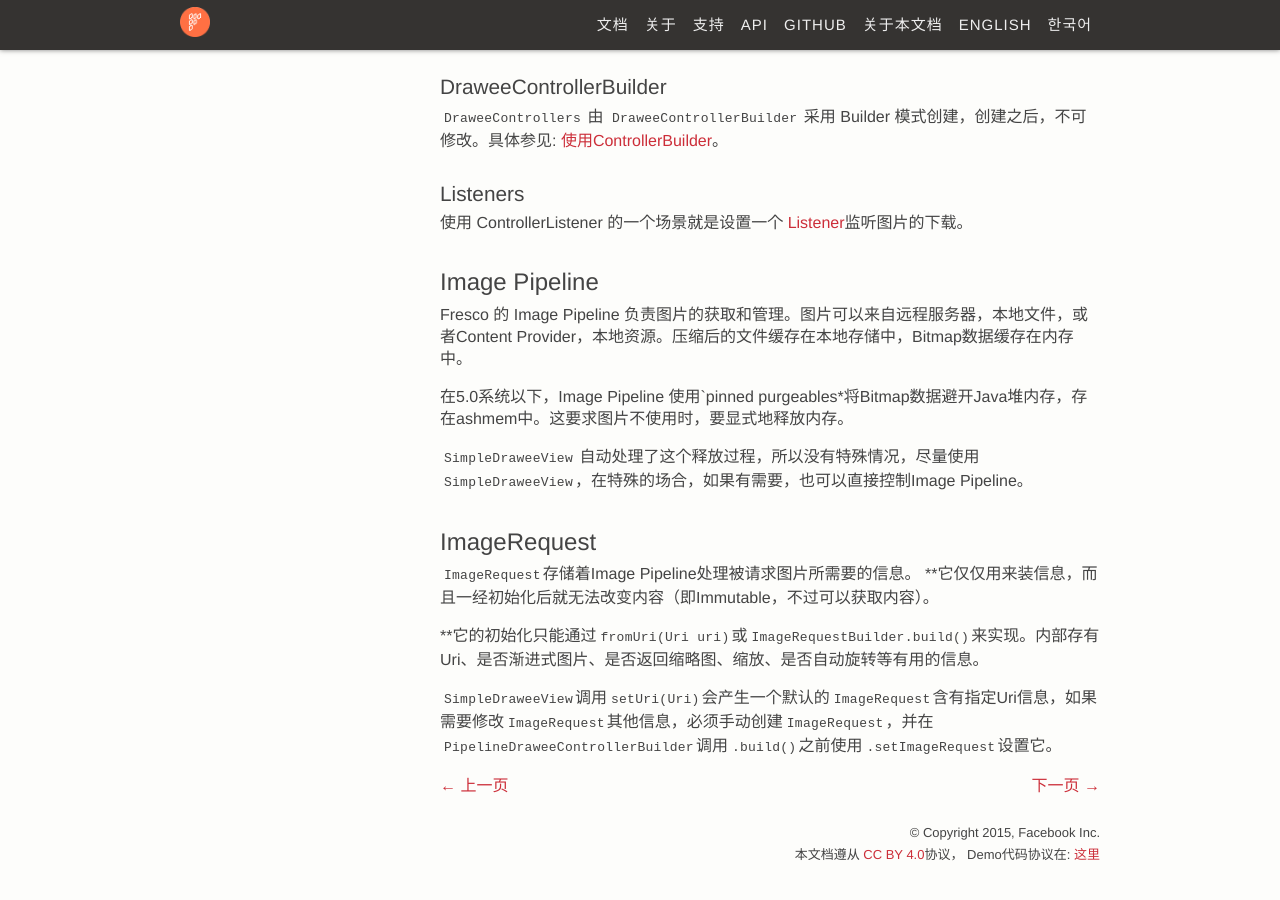
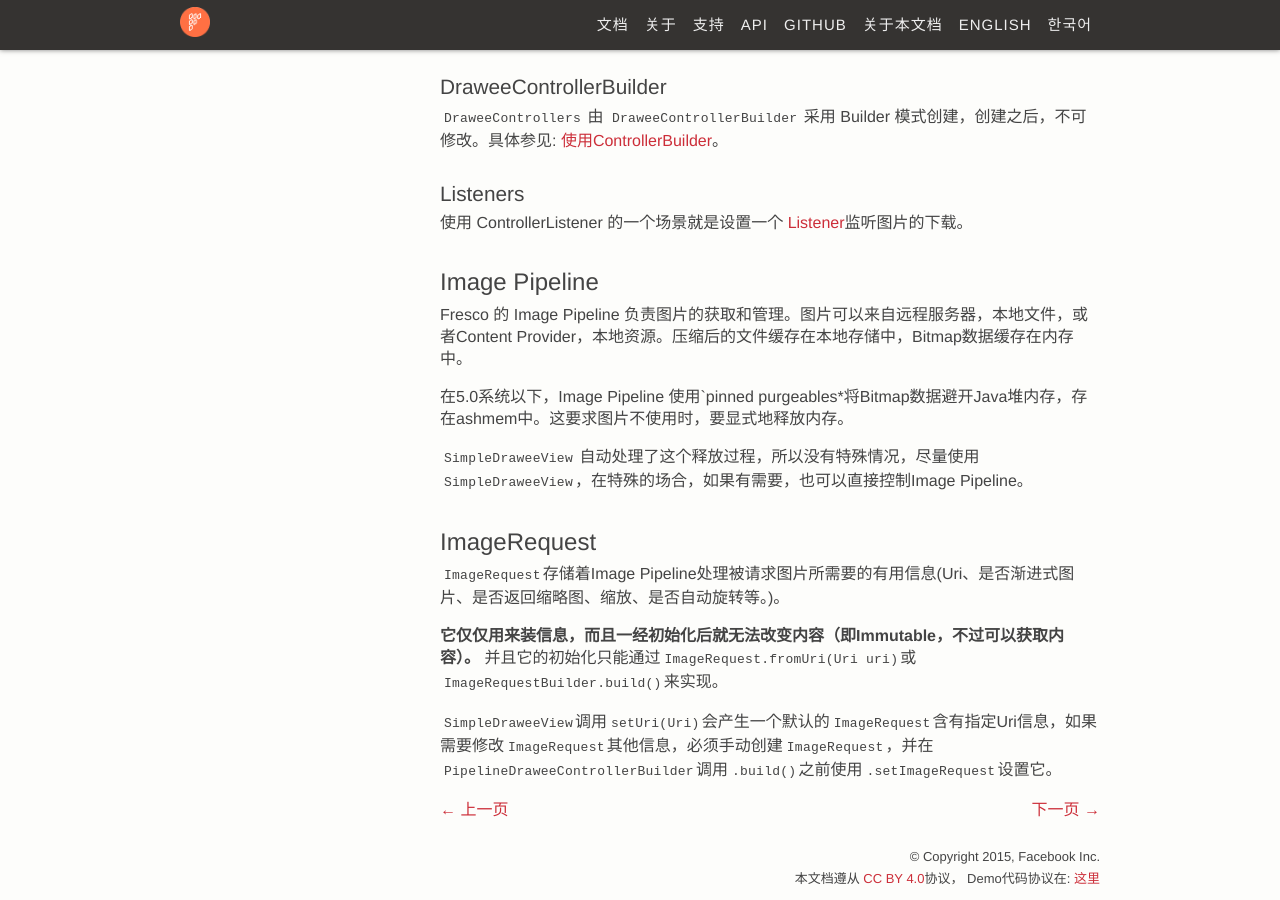
Before and after one commit to liaohuqiu/fresco-docs-cn, a Jekyll site: the page built from docs/00-concepts.md, in a window 1280 px wide and 900 px high, scrolled down 744 px. Built offline with Jekyll 4.4.1, drawn with Linux system fonts in a browser that asks for light colours; Markdown is read by kramdown in place of the engine named in the settings; before the commit the page ends 1620 px from its top, so only the background shows below that.

Commit message:
修改细节

```diff
--- a/docs/00-concepts.md
+++ b/docs/00-concepts.md
@@ -47,8 +47,8 @@
 
 ## ImageRequest
 
-`ImageRequest`存储着Image Pipeline处理被请求图片所需要的信息。 **它仅仅用来装信息，而且一经初始化后就无法改变内容（即Immutable，不过可以获取内容）。
+`ImageRequest`存储着Image Pipeline处理被请求图片所需要的有用信息(Uri、是否渐进式图片、是否返回缩略图、缩放、是否自动旋转等。)。
 
-**它的初始化只能通过`fromUri(Uri uri)`或`ImageRequestBuilder.build()`来实现。内部存有Uri、是否渐进式图片、是否返回缩略图、缩放、是否自动旋转等有用的信息。
+**它仅仅用来装信息，而且一经初始化后就无法改变内容（即Immutable，不过可以获取内容）。** 并且它的初始化只能通过`ImageRequest.fromUri(Uri uri)`或`ImageRequestBuilder.build()`来实现。
 
 `SimpleDraweeView`调用`setUri(Uri)`会产生一个默认的`ImageRequest`含有指定Uri信息，如果需要修改`ImageRequest`其他信息，必须手动创建`ImageRequest`，并在`PipelineDraweeControllerBuilder`调用`.build()`之前使用`.setImageRequest`设置它。
```
